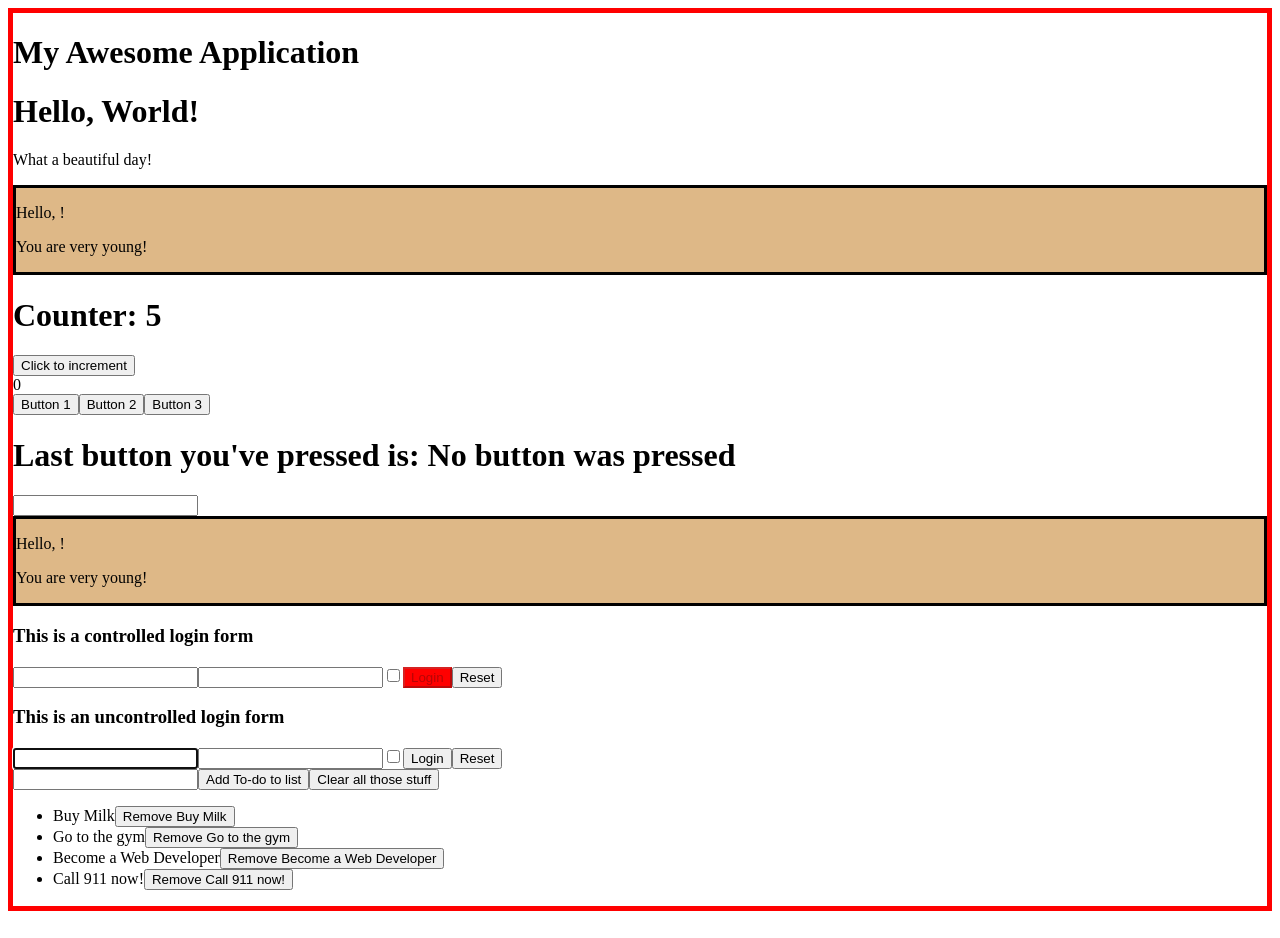
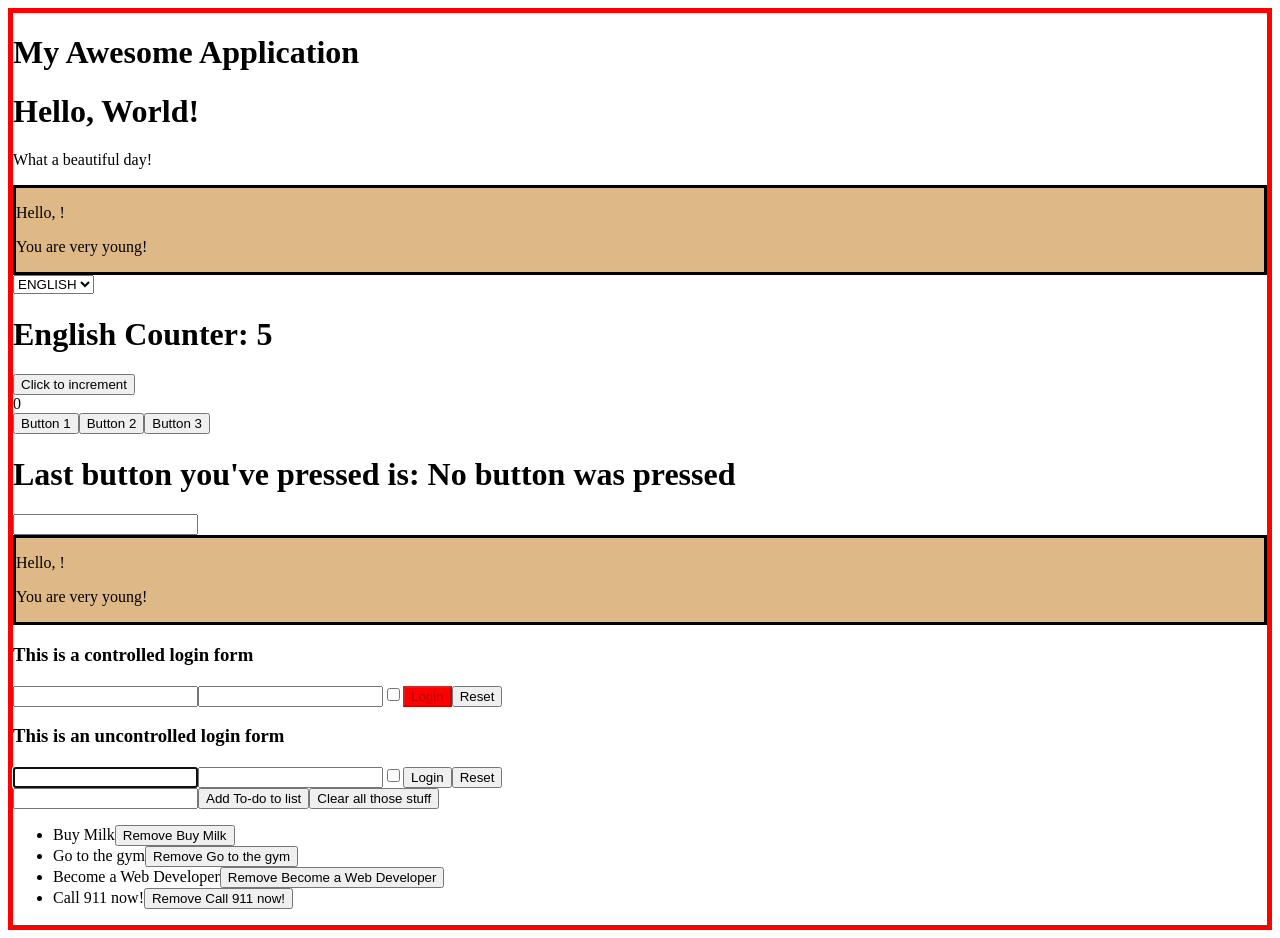
Before and after one commit to pincopops/react-exercises, a React (Create React App) app: page / in a window 1280 px wide. Built offline with nearby package versions, Linux system fonts and the light colour scheme.

Commit message:
"Completamento context-01."

```diff
--- a/src/App.js
+++ b/src/App.js
@@ -9,11 +9,12 @@ import { Login } from './Login';
 import { UncontrolledLogin } from './UncontrolledLogin';
 import { Todolist } from './TodoList';
 import { Container } from './Container';
+import { LanguageContext } from './LanguageContext';
 
 export class App extends React.Component {
 
     state = {
-
+        language: "en",
     }
 
     onLogin = (data) => {
@@ -23,13 +24,35 @@ export class App extends React.Component {
         })
     }
 
+    handleLanguageChoose = (event) => {
+        this.setState({
+            language: event.target.value
+        })
+    }
+
     render() {
 
-        return <div>
+        return (
+            <div>
                 <Container title="My Awesome Application">
                     <Hello />
                     <Welcome />
+                    {/* DOCUMENTAZIONE:
+                    Seleione della lingua per il componente "CounterDisplay", localizzato dentro "Counter":
+                    in questa sezione abbiamo impostato, tramite un context chiamato LanguageContext, una
+                    lingua di default e la possibilità di sceglierne un'altra in base alle preferenze
+                    dell'utente. Abbiamo aggiunto una select per far si che tramite un menù a tendina si
+                    potesse selezionare la lingua ed abbiamo wrappato tutto ciò che aveva la necessità di raggiungere
+                    il context definito, all'interno di un provider (LanguageContext.Provider).
+                    Al variare della selezione, viene richiamata la relativa funzione in "onChange" che aggiorna
+                    lo stato in base al consumer. */}
+                    <select value={this.state.language} onChange={this.handleLanguageChoose}>
+                        <option value="en">ENGLISH</option>
+                        <option value="it">ITALIAN</option>
+                    </select>
+                    <LanguageContext.Provider value={this.state.language}>
                         <Counter initialStateValue={0} incrementedBy={1} updateTime={1000} />
+                    </LanguageContext.Provider>
                     <ClickCounter />
                     <ClickTracker />
                     <InteractiveWelcome />
@@ -54,5 +77,6 @@ export class App extends React.Component {
                     }} />
                 </Container>
             </div>
+        )
     }
 }
--- a/src/CounterDisplay.js
+++ b/src/CounterDisplay.js
@@ -1,10 +1,40 @@
 import React from "react";
+import { LanguageContext } from "./LanguageContext";
 
-export class CounterDisplay extends React.Component{
-
-    render(){
-        return <div>
-            <h1>Counter: {this.props.count}</h1>
-        </div>
+// DOCUMENTAZIONE:
+//Questo oggetto è utile alla configurazione del Context. Esso consente di passare le varie
+//variabili lingua tramite i nostri parametri di selezione impostati in App.js.
+const WorldLanguages = {
+    en: {
+        COUNTER: "English Counter:",
+    },
+    it: {
+        COUNTER: "Contatore Italiano:",
     }
 }
+
+export class CounterDisplay extends React.Component {
+
+    render() {
+        return (
+            <div>
+                {/* DOCUMENTAZIONE:
+                Tramite Context, abbiamo wrappato il tutto all'interno di un consumer ("LanguageContext.Consumer")
+                per poi passare all'intreno del return le personalizzazioni inserite nel relativo oggetto "WorldLanguages".
+                Così facendo il nostro testo è diventato dinamico, in base alla selezione dell'utente.
+                p.s.: : "language" si riferisce allo state presente in App.js. */}
+                <LanguageContext.Consumer>
+                    {language => {
+                        return (
+                            <div>
+                                <h1>{WorldLanguages[language].COUNTER} {this.props.count}</h1>
+
+                            </div>
+                        )
+                    }}
+
+                </LanguageContext.Consumer>
+            </div>
+        )
+    }
+}
--- /dev/null
+++ b/src/LanguageContext.js
@@ -0,0 +1,3 @@
+import { createContext } from "react";
+
+export const LanguageContext = createContext("en");
```
Also changed, not shown: src/Counter.js (+11 -8 lines). Lines whose indentation alone changed are shown as unchanged.
